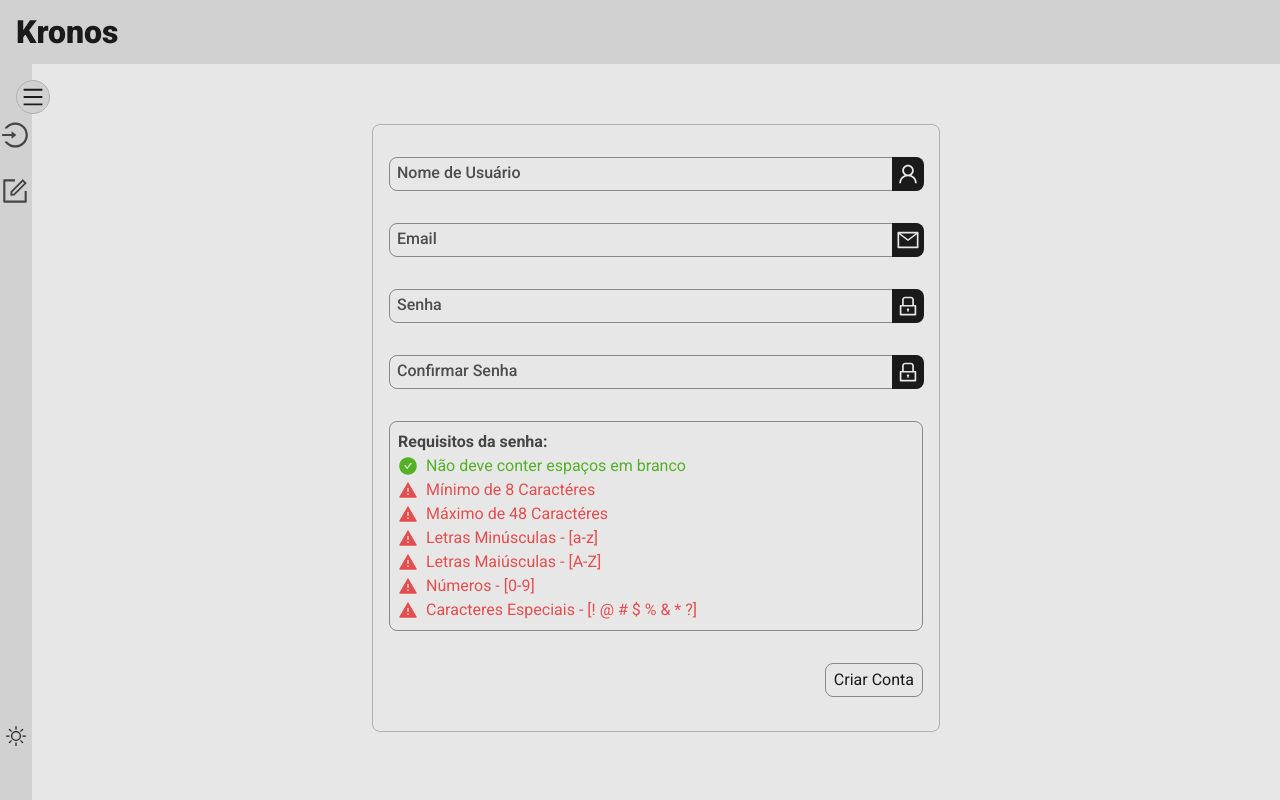
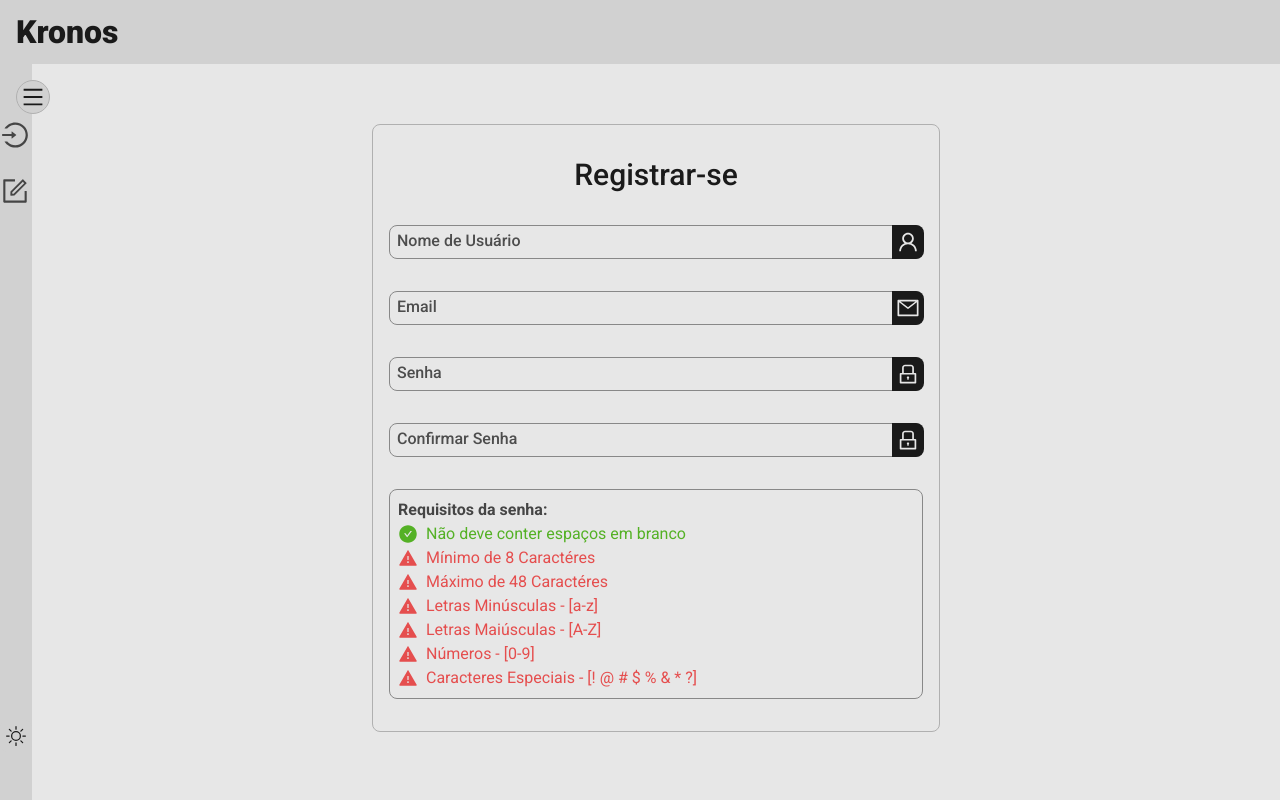
Before and after one commit to Bernardopog/kronos-app, a Next.js app in the folder apps/frontend/: page /signup in a window 1280 px wide. Built offline with nearby package versions, Linux system fonts and the light colour scheme.

Commit message:
style(frontend): add title to Login and Register form

```diff
--- a/apps/frontend/src/app/(pages)/(public)/(auth)/signin/page.tsx
+++ b/apps/frontend/src/app/(pages)/(public)/(auth)/signin/page.tsx
@@ -34,6 +34,9 @@ export default function SignInPage() {
           onSubmit={(ev) => handleSubmit(ev)}
           className="flex flex-col gap-y-8 w-full"
         >
+          <h2 className="text-center text-3xl font-medium text-woodsmoke-950 dark:text-woodsmoke-50">
+            Entrar
+          </h2>
           <AuthInput
             icon={<AiOutlineMail />}
             value={email}
--- a/apps/frontend/src/app/(pages)/(public)/(auth)/signup/page.tsx
+++ b/apps/frontend/src/app/(pages)/(public)/(auth)/signup/page.tsx
@@ -55,6 +55,9 @@ export default function SignUpPage() {
           onSubmit={(ev) => handleSubmit(ev)}
           className="flex flex-col gap-y-8 w-full"
         >
+          <h2 className="text-center text-3xl font-medium text-woodsmoke-950 dark:text-woodsmoke-50">
+            Registrar-se
+          </h2>
           <AuthInput
             icon={<AiOutlineUser />}
             value={username}
@@ -169,7 +172,7 @@ export default function SignUpPage() {
         </form>
         <Divider />
         <p className="self-end text-woodsmoke-950 dark:text-woodsmoke-100">
-          Já possui uma conta ainda?
+          Já possui uma conta?
           <Link
             href="/signin"
             className="inline-block font-bold underline ml-2"
```
